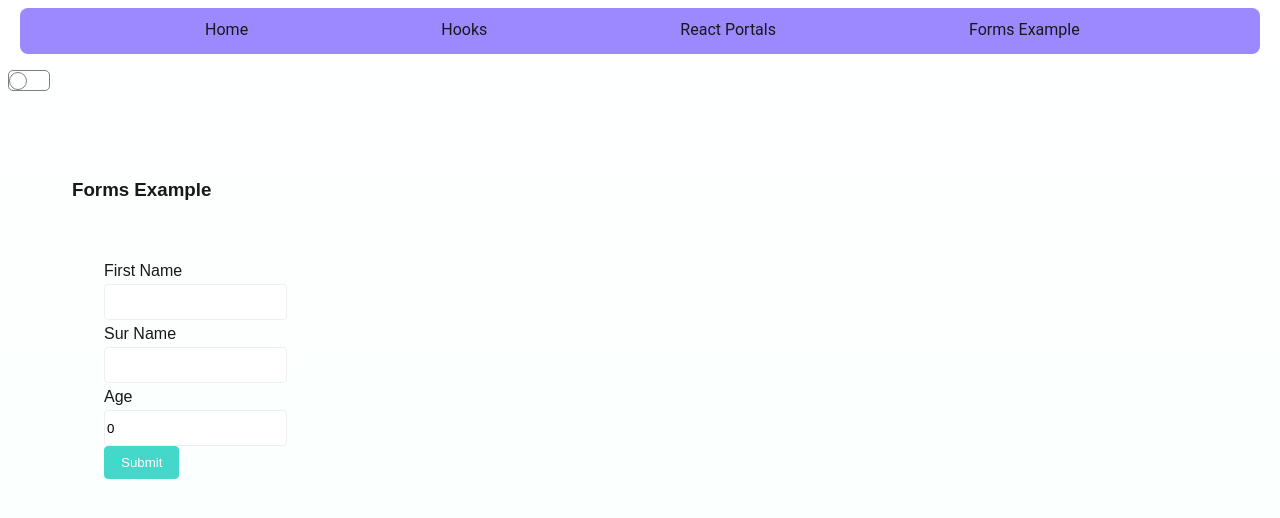
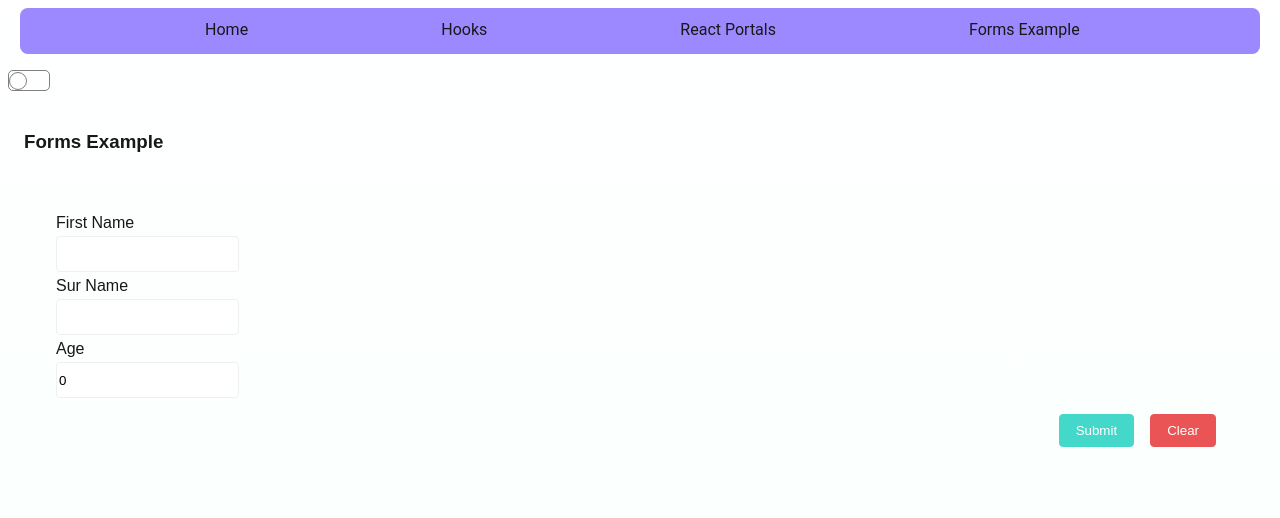
Before and after one commit to ricardoham/myreact-typescript-cookbook, a React (Create React App) app: page /forms in a window 1280 px wide. Shown: the top 518 px of the page. Built offline with nearby package versions, Linux system fonts and the light colour scheme.

Commit message:
dev: forms page

```diff
--- a/src/components/Button/index.tsx
+++ b/src/components/Button/index.tsx
@@ -2,7 +2,7 @@ import React from 'react';
 import { StyledButton } from './styles';
 
 export interface ButtonProps {
-  type: 'button' | 'submit' | 'reset';
+  type?: 'button' | 'submit' | 'reset';
   fill?: 'filled' | 'outline';
   color?: 'primary' | 'secondary' | 'danger';
   text?: string;
--- a/src/components/Button/styles.ts
+++ b/src/components/Button/styles.ts
@@ -10,6 +10,7 @@ const StyledButton = styled.button<StyledProps>`
   background: none;
   border-radius: 4px;
   padding: 0.5rem 1rem;
+  margin: 0 0.5rem;
   color: #fff;
   ${(props) => {
     switch (props.color) {
--- /dev/null
+++ b/src/containers/UsersList.tsx
@@ -0,0 +1,7 @@
+import React from 'react';
+
+const UsersListContainer = (): JSX.Element => {
+  return <div>Works</div>;
+};
+
+export default UsersListContainer;
--- /dev/null
+++ b/src/pages/FormsExample/Form/index.tsx
@@ -0,0 +1,65 @@
+import React from 'react';
+import { Formik, FormikValues } from 'formik';
+import * as yup from 'yup';
+import { UserModel } from 'models/user';
+import { FormsExampleContent, Form, ButtonContainer } from './styles';
+import Button from 'components/Button';
+import Field from 'components/Field';
+import Input from 'components/Input';
+interface Props {
+  users?: UserModel;
+}
+
+const FormsExample = ({ users }: Props) => {
+  const initialValues = {
+    name: users?.name || '',
+    surName: users?.surName || '',
+    age: users?.age || 0,
+  };
+
+  const validationSchema = yup.object().shape({
+    name: yup.string().required('Name is required'),
+    surName: yup.string().required('Surname is required'),
+    age: yup.number().required('Age is required'),
+  });
+
+  const handleSubmit = () => {
+    console.log('Form Submit');
+  };
+
+  const handleClearForm = () => {
+    console.log('Clear form');
+  };
+
+  return (
+    <FormsExampleContent>
+      <h3>Forms Example</h3>
+      <Formik
+        initialValues={initialValues}
+        onSubmit={handleSubmit}
+        validationSchema={validationSchema}
+        isInitialValid={(formik: any) => validationSchema.isValidSync(formik.initialValues)}
+      >
+        {({ values, isValid }: FormikValues) => (
+          <Form>
+            <Field name="name" label="First Name">
+              <Input />
+            </Field>
+            <Field name="surName" label="Sur Name">
+              <Input />
+            </Field>
+            <Field name="age" label="Age">
+              <Input />
+            </Field>
+            <ButtonContainer>
+              <Button type="submit" onClick={handleSubmit} text="Submit" />
+              <Button onClick={handleClearForm} color="danger" text="Clear" />
+            </ButtonContainer>
+          </Form>
+        )}
+      </Formik>
+    </FormsExampleContent>
+  );
+};
+
+export default FormsExample;
--- a/src/pages/FormsExample/styles.ts
+++ b/src/pages/FormsExample/Form/styles.ts
@@ -3,7 +3,7 @@ import { Form as FormikForm } from 'formik';
 
 export const FormsExampleContent = styled.section`
   display: flex;
-  margin: 4rem;
+  margin: 1rem;
   flex-direction: column;
 `;
 
@@ -13,3 +13,9 @@ export const Form = styled(FormikForm)`
   padding: 2rem;
   align-items: flex-start;
 `;
+
+export const ButtonContainer = styled.div`
+  display: flex;
+  margin-top: 1rem;
+  align-self: flex-end;
+`;
--- /dev/null
+++ b/src/pages/FormsExample/UsersList/index.tsx
@@ -0,0 +1,5 @@
+import React from 'react';
+
+const UsersList = () => {};
+
+export default UsersList;
--- a/src/pages/FormsExample/index.tsx
+++ b/src/pages/FormsExample/index.tsx
@@ -1,58 +1,14 @@
 import React from 'react';
-import { Formik, FormikValues } from 'formik';
-import * as yup from 'yup';
-import { UserModel } from 'models/user';
-import { FormsExampleContent, Form } from './styles';
-import Button from 'components/Button';
-import Field from 'components/Field';
-import Input from 'components/Input';
-interface Props {
-  users?: UserModel;
-}
+import FormsExample from './Form';
+import UsersListContainer from 'containers/UsersList';
 
-const FormsExample = ({ users }: Props) => {
-  const initialValues = {
-    name: users?.name || '',
-    surName: users?.surName || '',
-    age: users?.age || 0,
-  };
-
-  const validationSchema = yup.object().shape({
-    name: yup.string().required('Name is required'),
-    surName: yup.string().required('Surname is required'),
-    age: yup.number().required('Age is required'),
-  });
-
-  const handleSubmit = () => {
-    console.log('Form Submit');
-  };
-
+const FormsPage = () => {
   return (
-    <FormsExampleContent>
-      <h3>Forms Example</h3>
-      <Formik
-        initialValues={initialValues}
-        onSubmit={handleSubmit}
-        validationSchema={validationSchema}
-        isInitialValid={(formik: any) => validationSchema.isValidSync(formik.initialValues)}
-      >
-        {({ values, isValid }: FormikValues) => (
-          <Form>
-            <Field name="name" label="First Name">
-              <Input />
-            </Field>
-            <Field name="surName" label="Sur Name">
-              <Input />
-            </Field>
-            <Field name="age" label="Age">
-              <Input />
-            </Field>
-            <Button type="submit" onClick={handleSubmit} text="Submit" />
-          </Form>
-        )}
-      </Formik>
-    </FormsExampleContent>
+    <section>
+      <UsersListContainer />
+      <FormsExample />
+    </section>
   );
 };
 
-export default FormsExample;
+export default FormsPage;
--- a/src/routes/index.tsx
+++ b/src/routes/index.tsx
@@ -3,7 +3,7 @@ import { Route, Switch } from 'react-router-dom';
 import Home from 'pages/Home';
 import HooksPage from 'pages/HooksPage';
 import PortalsPage from 'pages/PortalsPage';
-import FormsExample from 'pages/FormsExample';
+import FormsExample from 'pages/FormsExample/Form';
 
 const Routes = () => (
   <Switch>
```
